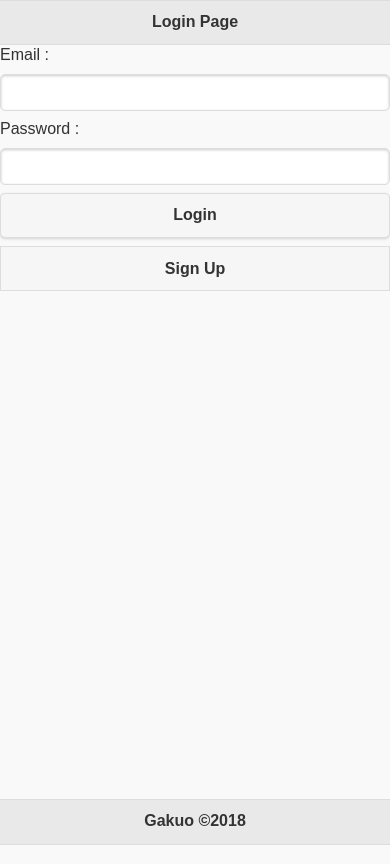
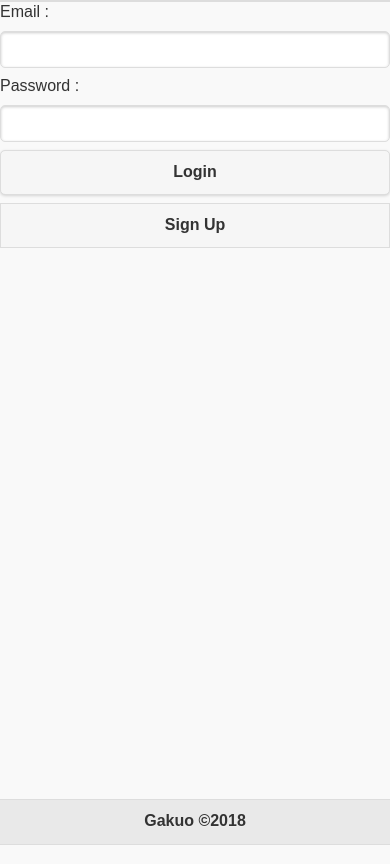
Before and after one commit to waynegakuo/mobile_web, a plain HTML site: page www/index.html in a window 390 px wide. Drawn offline with Linux system fonts and the light colour scheme; files whose address does not match are found by name.

Commit message:
Cleaning code

```diff
--- a/www/index.html
+++ b/www/index.html
@@ -29,12 +29,7 @@
     <h1>Mobile Dev</h1>
     <!-- Page 1 -->
     <div data-role="page" id="login_page">
-        <!-- <div data-role="panel" id="mypanel">
-            <p>I am a Panel</p>
-        </div> -->
         <div data-role="header">
-            <!-- <a href="#mypanel" data-transition="slide" class="ui-btn">Sign Up</a> -->
-            <h1>Login Page</h1>
 
         </div>
         <!-- /header -->
@@ -124,7 +119,6 @@
             <div class="main">
                 <p>Welcome Home</p>
             </div>
-            <!-- <a href="#register_page" data-transition="slide" class="ui-btn">Sign Up</a> -->
         </div>
         <!-- /content -->
 
```
